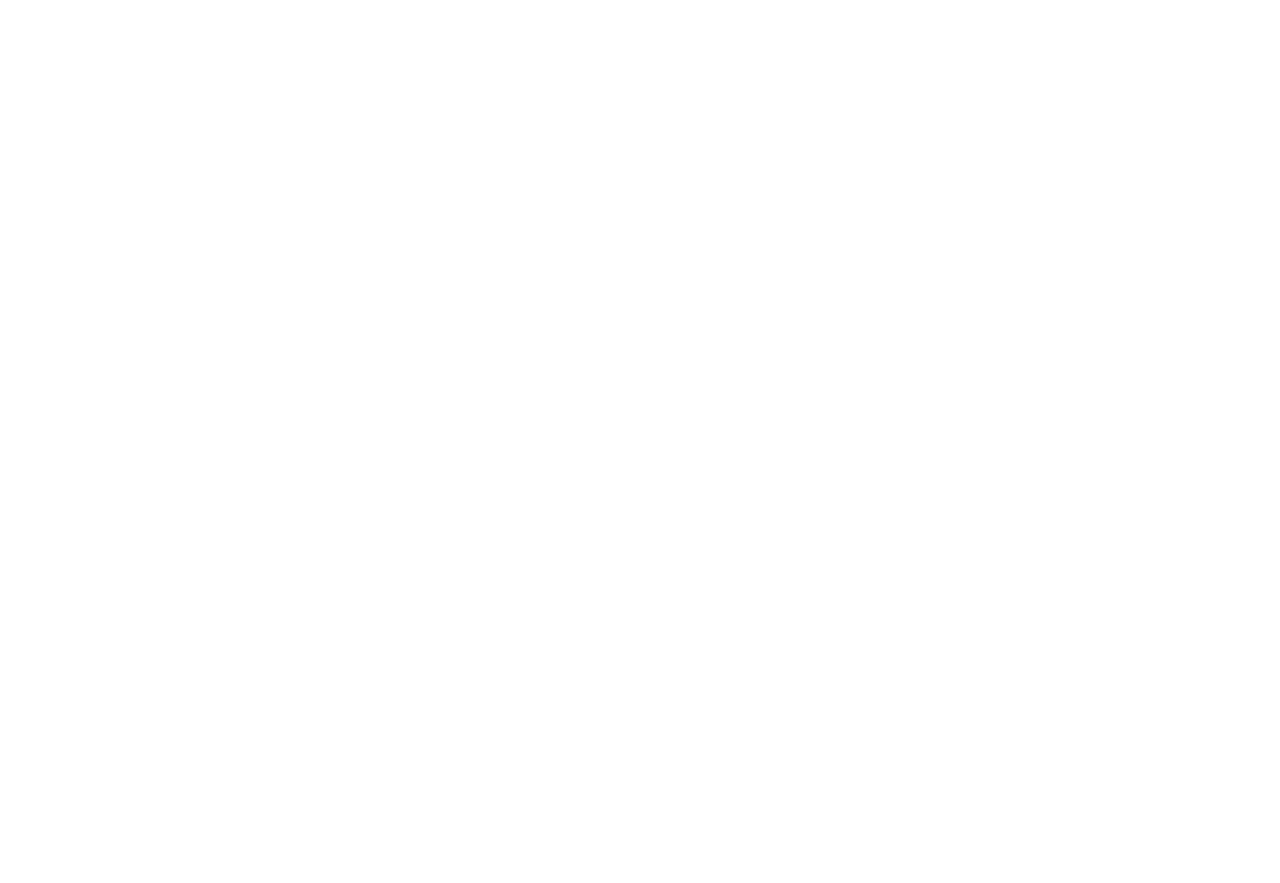
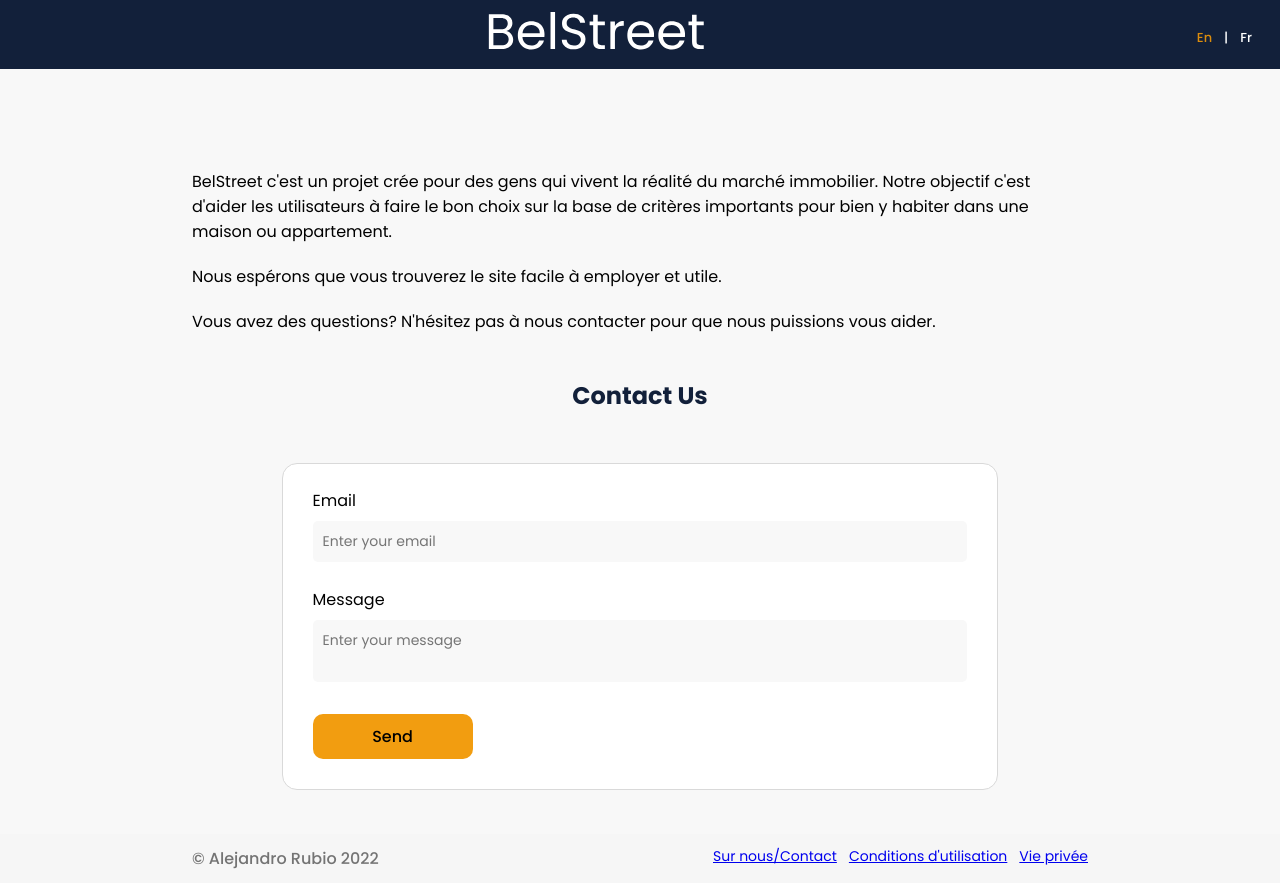
Before and after one commit to HassanSattar147/belstreet, a React (Vite) app: page /contact in a window 1280 px wide. Before the commit this address had no page. Before the commit the page ends 800 px from the top, so only its background shows below. Built offline with nearby package versions, Linux system fonts and the light colour scheme.

Commit message:
contact page

```diff
--- a/src/App.css
+++ b/src/App.css
@@ -30,6 +30,12 @@
     font-size: 14px;
 }
 
+.contact-container {
+    min-height: 60vh;
+    width: 70%;
+    margin-left: 15%;
+}
+
 @media screen and (min-width: 600px) {
     .footer__links {
         float: right;
@@ -44,7 +50,6 @@
 @media screen and (max-width: 600px) {
     .footer {
         display: block;
-        padding-left: 20px;
         padding-right: 20px;
         height: 170px;
     }
--- a/src/App.tsx
+++ b/src/App.tsx
@@ -6,6 +6,7 @@
 import { Routes, Route } from "react-router-dom";
 import Terms from "./components/Terms";
 import Privacy from "./components/Privacy";
+import Contact from "./components/Contact";
 
 
 function App() {
@@ -16,6 +17,7 @@
       <Route path="/evaluation-page" element={<EvaluationPage />} />
       <Route path="/terms" element={<Terms />} />
       <Route path="/privacy" element={<Privacy />} />
+      <Route path="/contact" element={<Contact />} />
     </Routes>
   );
 }
--- /dev/null
+++ b/src/components/Contact/index.tsx
@@ -0,0 +1,98 @@
+import Button from "../Elements/Button";
+import Footer from "../Elements/Footer";
+import Input from "../Elements/Input";
+import Nav from "../Nav";
+import { FormattedMessage, useIntl } from "react-intl";
+
+function Contact() {
+
+    const intl = useIntl();
+
+  return (
+    <div style={{ background: "rgb(248, 248, 248)" }}>
+      <Nav />
+
+      <div className="contact-container">
+        <div>
+          <p>
+            <FormattedMessage
+              defaultMessage="BelStreet c'est un projet crée pour des gens qui vivent la réalité du marché immobilier. Notre objectif c'est d'aider les utilisateurs à faire le bon choix sur la base de critères importants pour bien y habiter dans une maison ou appartement."
+              id="contact.m1"
+            />
+          </p>
+
+          <p className="mt-20">
+            <FormattedMessage
+                defaultMessage="Nous espérons que vous trouverez le site facile à employer et utile."
+                id="contact.m2"
+            />
+          </p>
+
+          <p className="mt-20">
+            <FormattedMessage
+                defaultMessage="Vous avez des questions? N'hésitez pas à nous contacter pour que nous puissions vous aider."
+                id="contact.m3"
+            />
+          </p>
+        </div>
+        <div className="mt-44" style={{ marginBottom: 44 }}>
+            <h2 className="color-primary" style={{ textAlign: "center" }}>
+            <FormattedMessage
+                defaultMessage="Contact Us"
+                id="contact.label"
+            />
+            </h2>
+            <form action="https://formsubmit.co/info@belstreet.com" method="POST">
+            <div className="mt-20 filters-container" style={{ display: "block" }}>
+                <input
+                    type="hidden"
+                    name="_next"
+                    value="https://www.belstreet.com/"
+                />
+                <input
+                    type="hidden"
+                    name="_subject"
+                    value="New message"
+                />
+                <p style={{ marginBottom: 8 }}>
+                    <FormattedMessage defaultMessage="Email" id="contact.email" />
+                </p>
+                <Input
+                    placeholder={intl.formatMessage({ defaultMessage: "Enter your email", id: "contact.email.message" })}
+                    name="email"
+                    type="email"
+                    required
+                />
+                <br />
+                <br />
+                <p style={{ marginBottom: 8 }}>
+                    <FormattedMessage defaultMessage="Message" id="contact.message" />
+                </p>
+                <textarea
+                    className="input"
+                    style={{
+                        resize: "none"
+                    }}
+                    required
+                    name="message"
+                    placeholder={intl.formatMessage({ defaultMessage: "Enter your message", id: "contact.message.message" })}
+                />
+                <br />
+                <br />
+                <Button
+                    type="submit"
+                    text={intl.formatMessage({ defaultMessage: "Send", id: "contact.send" })}
+                    variant={"primary"}
+                    onClick={() => ""}
+                />
+            </div>
+            </form>
+        </div>
+      </div>
+
+      <Footer />
+    </div>
+  );
+}
+
+export default Contact;
--- a/src/components/Elements/Button.tsx
+++ b/src/components/Elements/Button.tsx
@@ -8,14 +8,16 @@
   style?: CSSProperties;
   onClick: (e?: React.MouseEvent<HTMLButtonElement, MouseEvent>) => void;
   className?: string;
+  type?: "submit" | "button"
 }
 
-const Button = ({ text, variant, style, onClick, className }: Props) => {
+const Button = ({ text, variant, style, onClick, className, type }: Props) => {
   return (
     <button
       className={variant + " " + className}
       style={style}
       onClick={onClick}
+      type={type}
     >
       {text}
     </button>
--- a/src/components/Elements/Footer.tsx
+++ b/src/components/Elements/Footer.tsx
@@ -8,7 +8,7 @@
                 © Alejandro Rubio 2022
             </span>
             <span className="footer__links">
-                <a href="">
+                <a href="/contact">
                     <p className="footer-link">
                     <FormattedMessage
                         defaultMessage="Sur nous/Contact"
--- a/src/components/Elements/Input.tsx
+++ b/src/components/Elements/Input.tsx
@@ -9,6 +9,9 @@
   onBlur?: React.FocusEventHandler<HTMLInputElement>;
   value?: string;
   valueSetter?: (x: string) => void;
+  name?: string
+  type?: string
+  required?: boolean;
 }
 
 const Input = ({
@@ -19,15 +22,20 @@
   onBlur,
   value,
   valueSetter,
+  name,
+  type,
+  required,
 }: InputProps) => {
   const commonProps = {
-    type: "text",
     className: "input",
     placeholder,
     defaultValue,
     style,
     onFocus,
     onBlur,
+    name,
+    required,
+    type: type || "text"
   };
 
   return typeof value === "string" && typeof valueSetter !== "undefined" ? (
--- a/src/components/EvaluationPage/index.tsx
+++ b/src/components/EvaluationPage/index.tsx
@@ -67,7 +67,18 @@
     const isGreenSpaceNR = greenSpaceNR > 0;
     const isTransportNR = transportNR > 0;
     const isCommercesNR = commercesNR > 0;
-    return true;
+
+    console.log(">>>", {
+      isMunicipalitySelected,
+      isStreetEntered,
+      isPlaneNREntered,
+      isNeighborNREntered,
+      isTrafficNREntered,
+      isGreenSpaceNR,
+      isTransportNR,
+      isCommercesNR
+    });
+
     return (
       isMunicipalitySelected &&
       isStreetEntered &&
```
Also changed, not shown: src/styles/bg.css (added).
